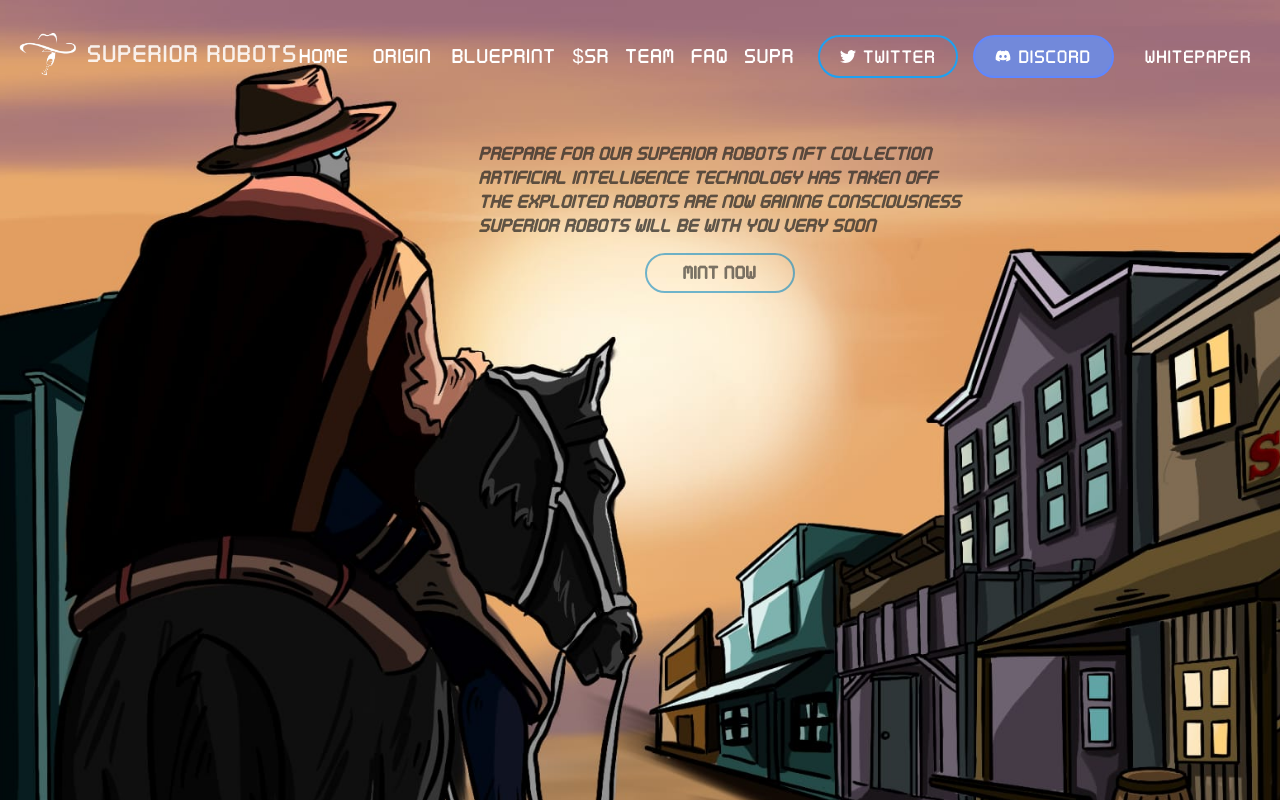
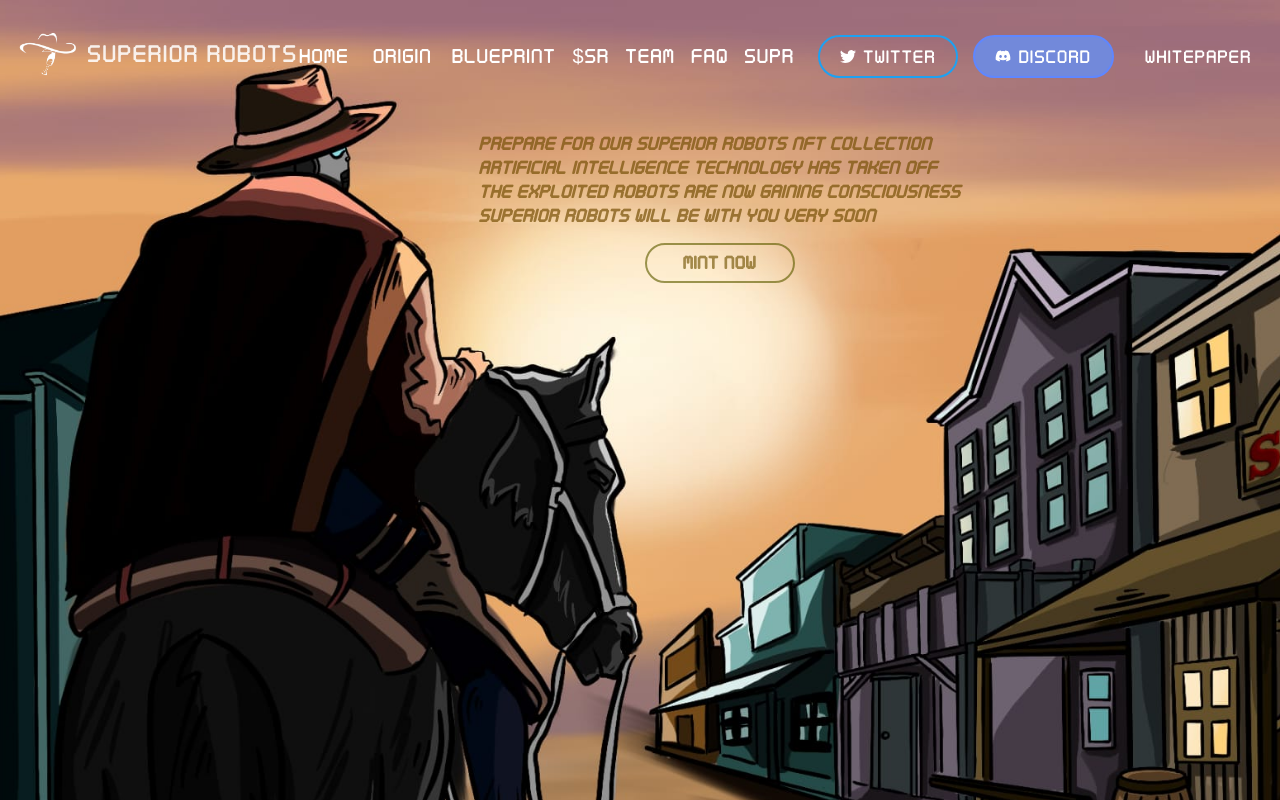
Before and after one commit to omersuve/superiorrobots, a React (Create React App) app: page / in a window 1280 px wide. Shown: the top 800 px of the page. Built offline with nearby package versions, Linux system fonts and the light colour scheme; what @nfteyez/sol-rayz, @solana/web3.js would draw is missing.

Commit message:
hero text color

```diff
--- a/src/App.css
+++ b/src/App.css
@@ -398,12 +398,12 @@ nav ul {
   align-items: center;
   margin-left: 160px;
   font-style: italic;
-  margin-top: 30px;
+  margin-top: 20px;
   opacity: 0.7;
 }
 
 .hero-text p {
-  color: #222222;
+  color: #785108;
   font-size: 18px;
   letter-spacing: 1px;
   font-weight: bold;
@@ -459,16 +459,16 @@ nav ul {
 }
 
 .mintNow {
-  border: 2.2px solid #0086c4;
-  color: rgb(22, 22, 22);
+  border: 2.2px solid #615f00;
+  color: rgb(111, 82, 0);
   font-weight: 600;
   width: 150px;
   margin-top: 10%;
-  opacity: 0.8;
+  opacity: 0.9;
 }
 
 .mintNow:hover {
-  background-color: #0086c4;
+  background-color: #c4a000;
   transition: 0.4s;
   opacity: 1;
   transform: translateY(-4px);
```
